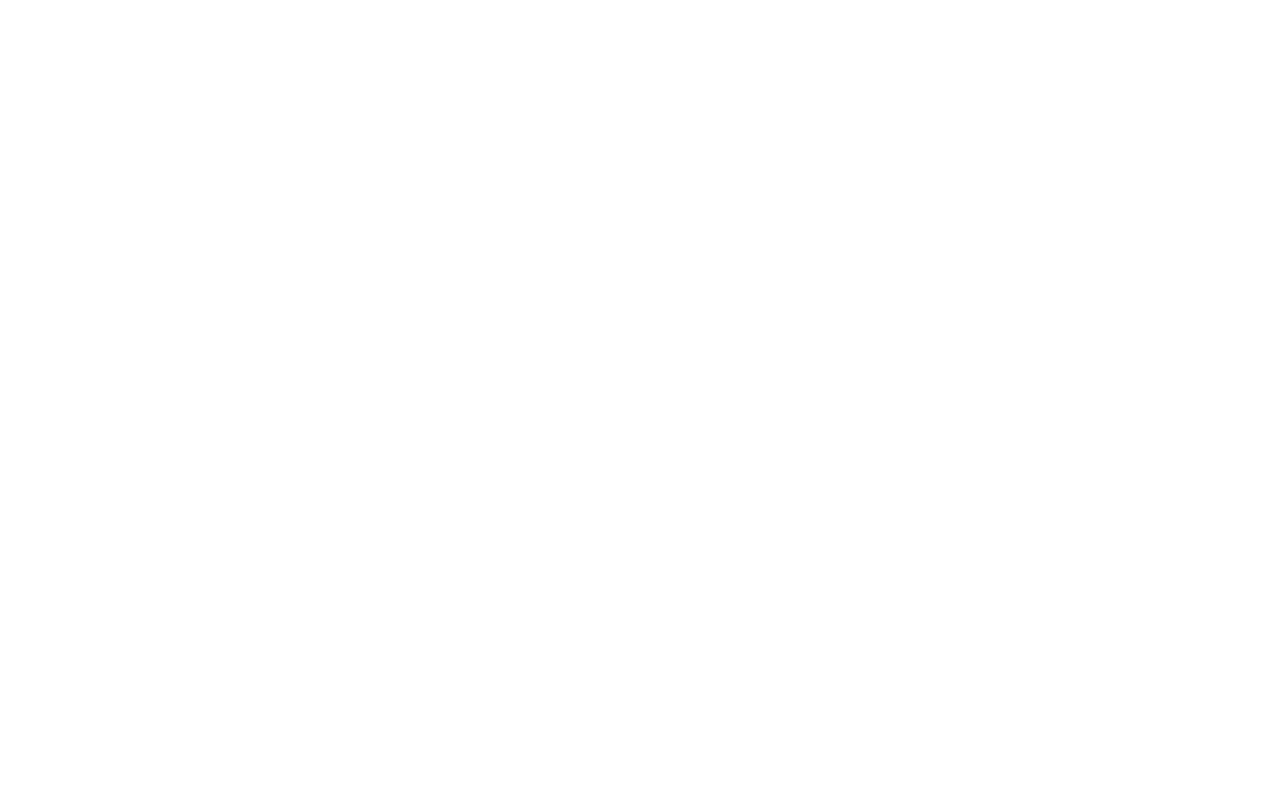
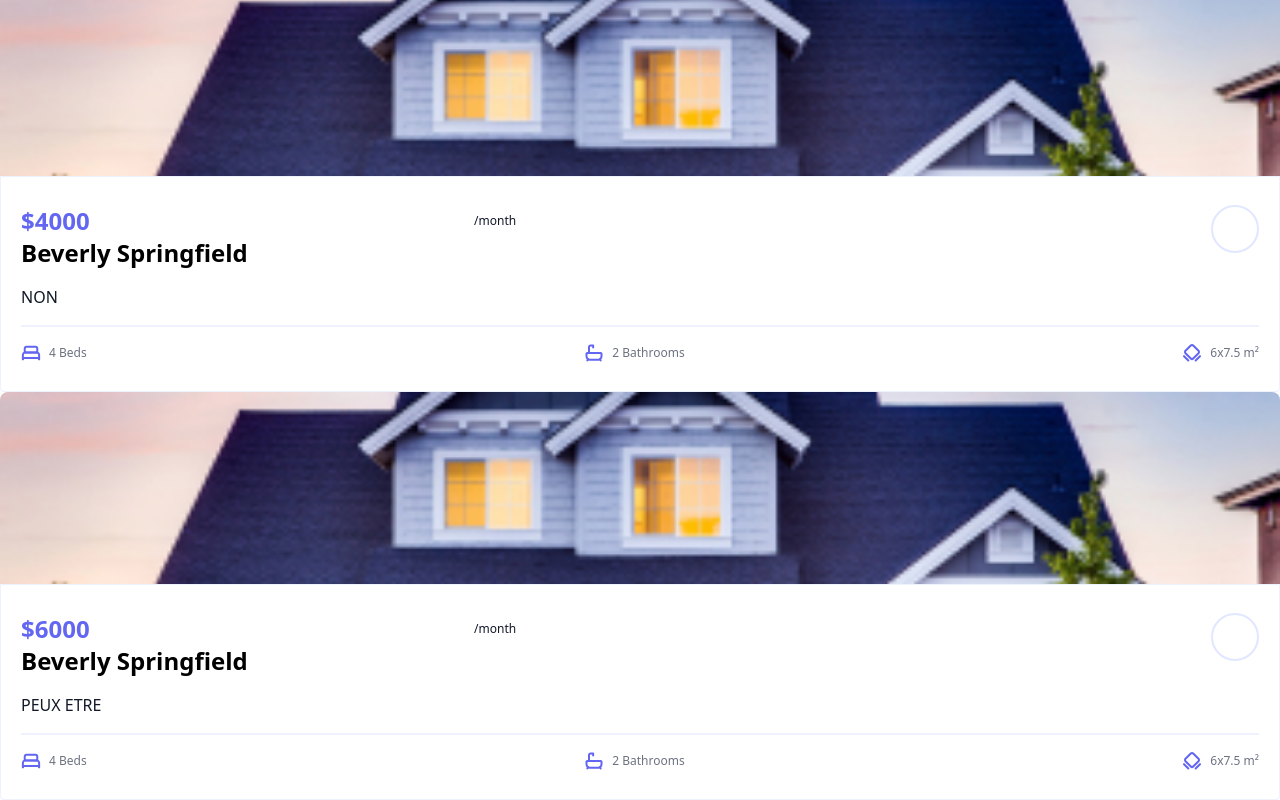
Before and after one commit to Golfier-Maxime/TP1-Pracht, a Vue app: page /ListeFetch in a window 1280 px wide. Shown: the part 552-1352 px from the top of the page. Before the commit the page ends 800 px from the top, so only its background shows below. Built offline with nearby package versions, Linux system fonts and the light colour scheme.

Commit message:
ListFetch Fonctionnel

```diff
--- /dev/null
+++ b/public/maison.json
@@ -0,0 +1,17 @@
+[
+    {
+        "price": "2000",
+        "adresse": "OUI",
+        "image": "house.jpg"
+    },
+    {
+        "price": "4000",
+        "adresse": "NON",
+        "image": "house.jpg"
+    },
+    {
+        "price": "6000",
+        "adresse": "PEUX ETRE",
+        "image": "house.jpg"
+    }
+]
--- a/src/App.vue
+++ b/src/App.vue
@@ -32,7 +32,12 @@
   </nav>
 
   <!-- Affiche les pages -->
-  <router-view class="m-2 border-2 p-2" />
+  <Suspense>
+    <router-view class="m-2 border-2 p-2" />
+    <template #fallback>
+      Loading...
+    </template>
+  </Suspense>
 </template>
 
 <script setup lang="ts">
--- a/src/pages/ListeFetch.vue
+++ b/src/pages/ListeFetch.vue
@@ -1,8 +1,9 @@
 <script setup lang="ts">
-// const res = await fetch(...)
-// const posts = await res.json()
+import Card from "../components/card.vue";
+const res = await fetch("./maison.json")
+const posts = await res.json()
 </script>
 
 <template>
-    <!-- {{ posts }} -->
+    <Card v-for="maison in posts" :key="maison" v-bind="maison"/>
 </template>
```
